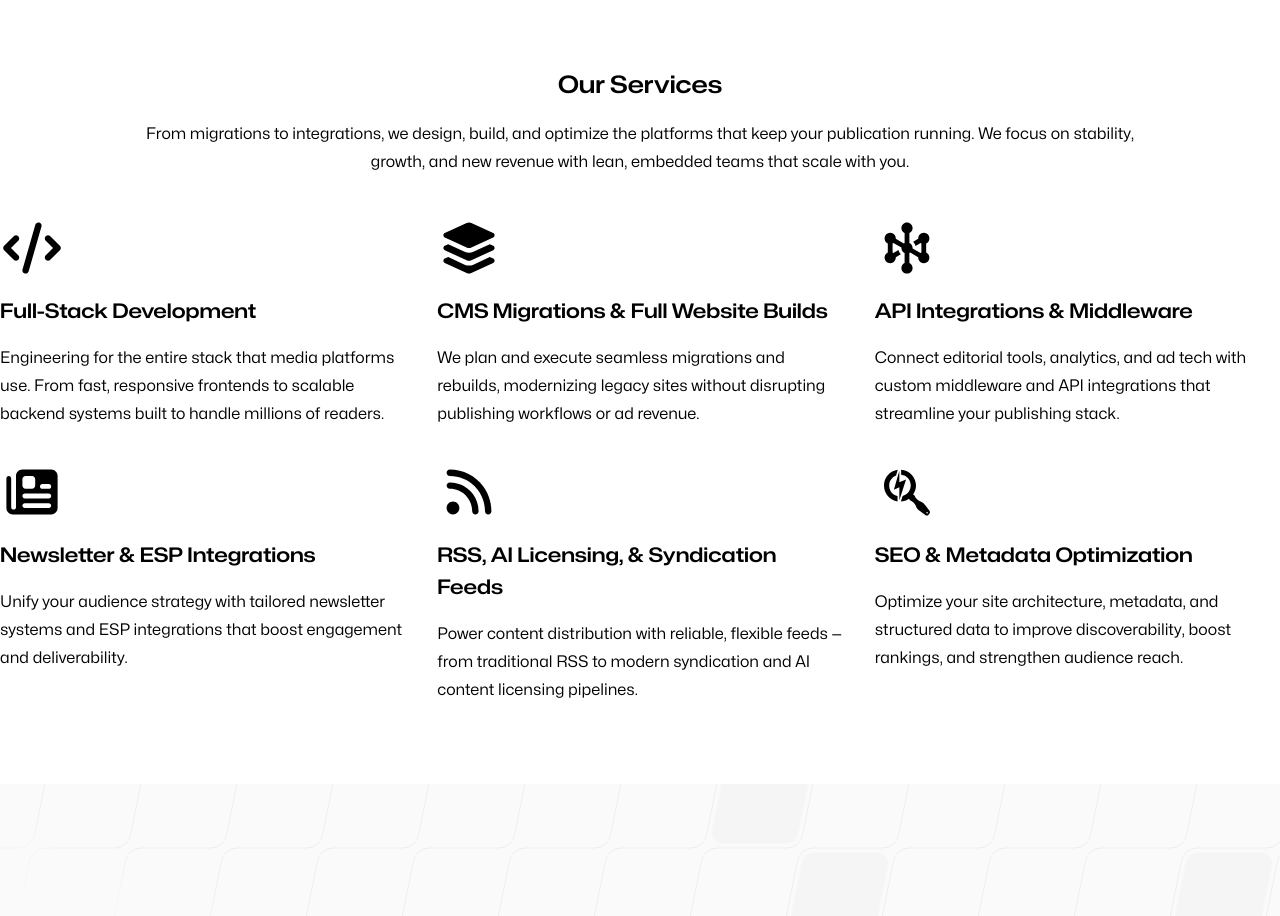
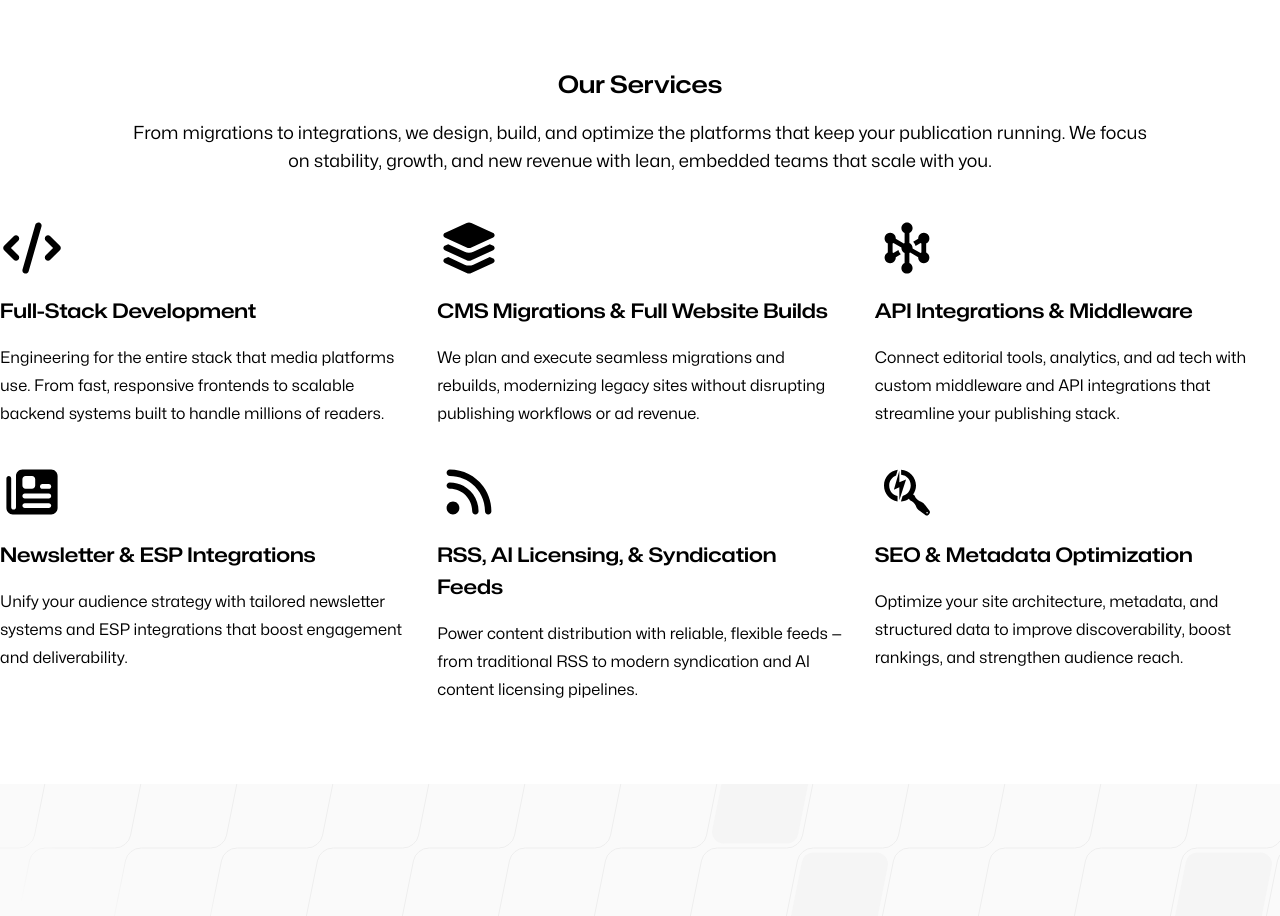
Before and after one commit to CamelCaseCollective/camelcase-marketing-static, a Next.js app: page / in a window 1280 px wide. Shown: the part 1040-1956 px from the top of the page. Built offline with nearby package versions, Linux system fonts and the light colour scheme.

Commit message:
Tweak copy size

```diff
--- a/src/components/homepage/blocks/Services.tsx
+++ b/src/components/homepage/blocks/Services.tsx
@@ -7,7 +7,7 @@
       <div>
         <div className="mx-auto max-w-5xl text-center">
           <h2 className="mb-4">Our Services</h2>
-          <p>
+          <p className="text-lg">
             From migrations to integrations, we design, build, and optimize the
             platforms that keep your publication running. We focus on stability,
             growth, and new revenue with lean, embedded teams that scale with
```
